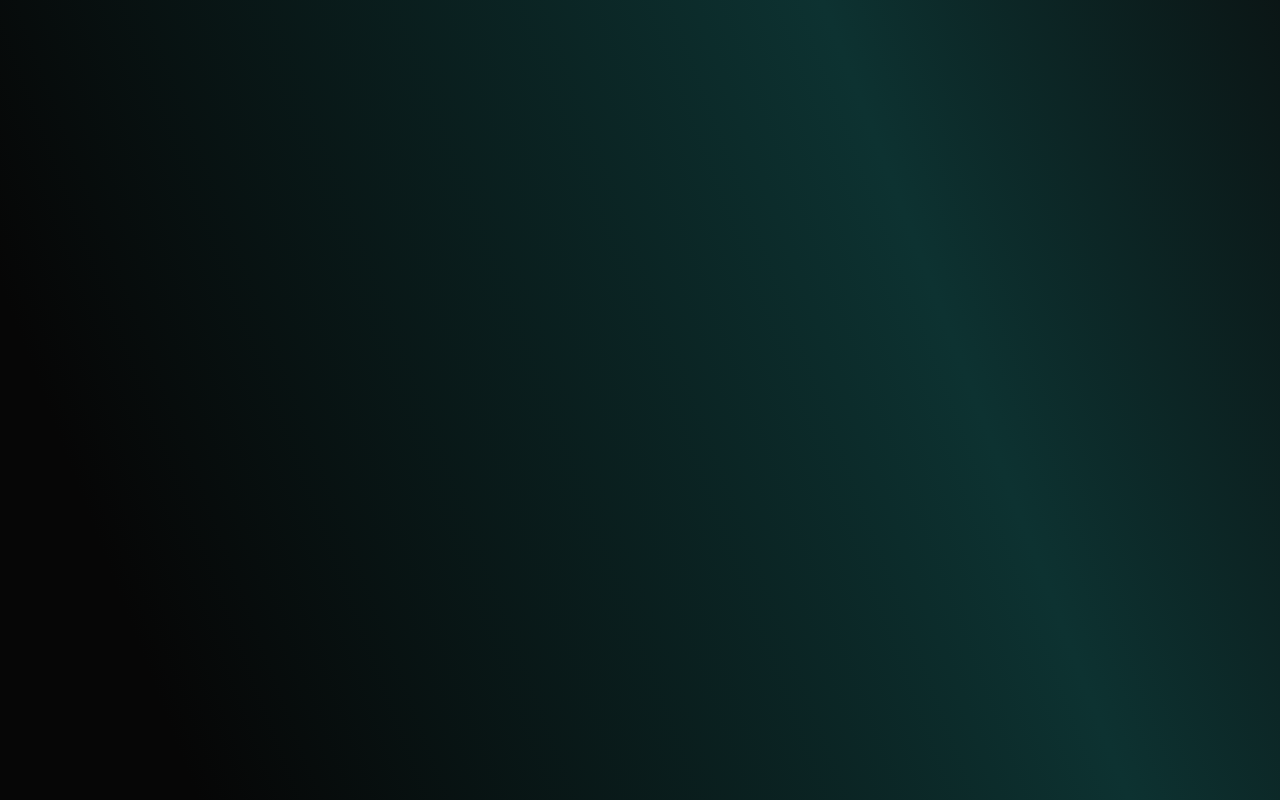
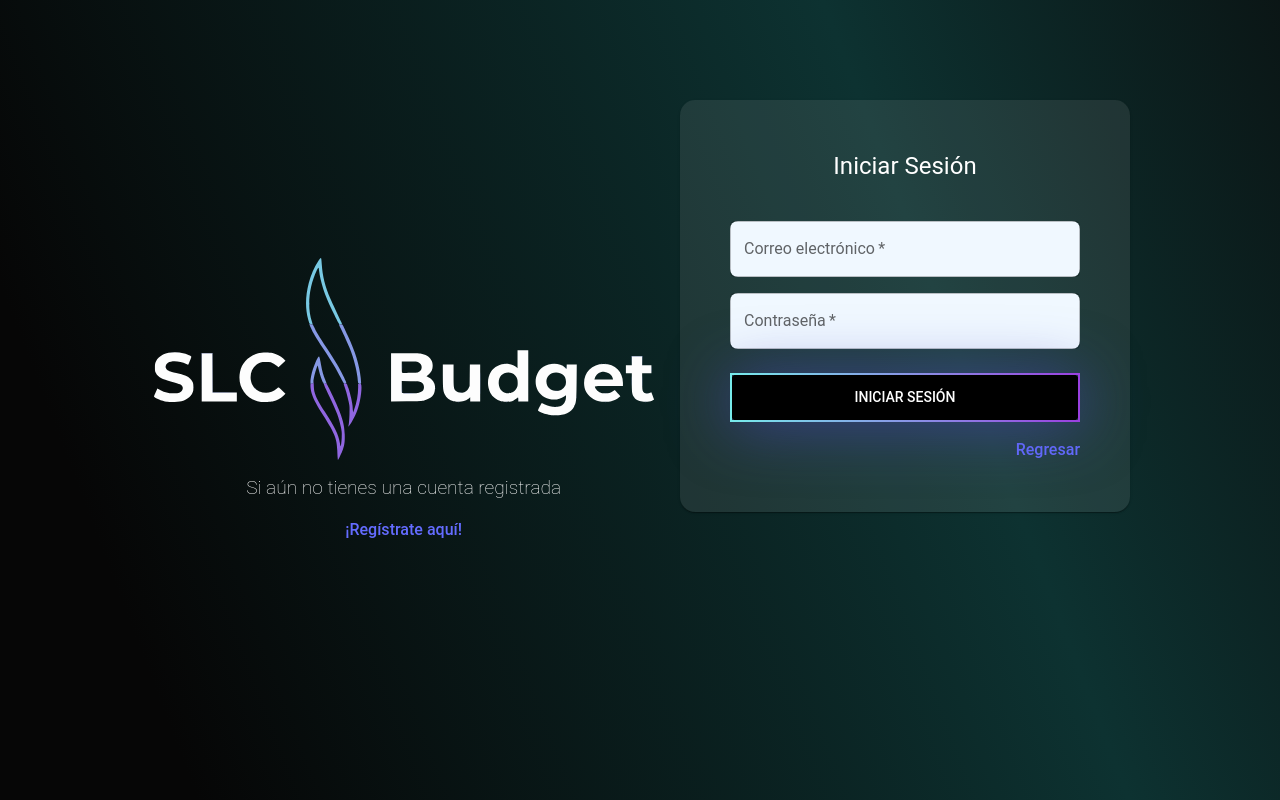
Before and after one commit to gomezcamilo9701/SLC-Budget-Website, a React (Vite) app: page /login in a window 1280 px wide. Before the commit this address had no page. Shown: the top 800 px of the page. Built offline with nearby package versions, Linux system fonts and the light colour scheme.

Commit message:
Login view update

```diff
--- a/src/App.tsx
+++ b/src/App.tsx
@@ -1,6 +1,6 @@
 import { BrowserRouter as Router, Route, Routes } from 'react-router-dom';
 
-//import LoginForm from './components/login/Login';
+import LoginForm from './components/login/Login';
 
 import RegisterForm from './components/register/Register';
 import './components/register/Register.css';
@@ -11,7 +11,7 @@ const App = () => {
     <Router>
       <Routes>
         <Route path="/" element={<RegisterForm />} />
-        {/* <Route path="/LoginForm" element={<LoginForm />} />  */}
+        <Route path="/login" element={<LoginForm />} />
         <Route path="/register" element={<RegisterForm />} />
       </Routes>
     </Router>
--- a/src/components/login/Login.css
+++ b/src/components/login/Login.css
@@ -0,0 +1,13 @@
+#root, body {
+    width: 1384px;
+    margin: 0;
+    background: linear-gradient(69deg, #060606 11.65%, #0D3231 66.81%, #0A0C0C 103.36%);
+  }
+
+  .text-field-custom{
+    background-color: aliceblue;
+    color: #8e8adb;
+    border: 2px solid #8e8adb;
+    border-radius: 8px;
+
+  }
--- a/src/components/login/Login.tsx
+++ b/src/components/login/Login.tsx
@@ -0,0 +1,207 @@
+import { useState } from "react";
+import CssBaseline from "@mui/material/CssBaseline";
+import Paper from "@mui/material/Paper";
+import Box from "@mui/material/Box";
+import Typography from "@mui/material/Typography";
+import { createTheme, ThemeProvider } from "@mui/material/styles";
+import { useForm, SubmitHandler } from "react-hook-form";
+import { Link } from "react-router-dom";
+import { Alert } from "@mui/material";
+import { Grid, TextField, Button } from "@mui/material";
+import { registerUser } from "../../services/user/UserService";
+import User from "../../models/user/User";
+
+
+const theme = createTheme({
+  typography: {
+    fontFamily: 'Roboto, sans-serif',
+  },
+});
+
+const defaultValues: UserToRegister = {
+  email: "",
+  name: "",
+  surname: "",
+  nickName: "",
+  password: "",
+};
+
+type UserToRegister = {
+  email: string;
+  name: string;
+  surname: string;
+  nickName: string;
+  password: string;
+};
+
+const LoginForm = () => {
+  const [alert, setAlert] = useState({
+    type: "",
+    message: "",
+  });
+  const {
+    register,
+    handleSubmit,
+   /* formState: { errors, isValid },*/
+    reset,
+  } = useForm<UserToRegister>({ defaultValues });
+
+  const onSubmit: SubmitHandler<UserToRegister> = async (data) => {
+    const { email, name, surname, nickName, password } = data;
+    try {
+      if (data) {
+        const user: User = {
+          email,
+          name,
+          surname,
+          nickName,
+          password,
+        };
+        await registerUser(user);
+        setAlert({
+          type: "success",
+          message: "Ingreso satisfactorio como usuario.",
+        });
+      }
+      reset();
+    } catch (e) {
+      setAlert({
+        type: "error",
+        message: "Error en el Ingreso.",
+      });
+    }
+  };
+
+  return (
+    <ThemeProvider theme={theme}>
+      <Grid container component="main" sx={{ height: "100vh" }}>
+        <CssBaseline />
+        <Grid item xs={false} sm={4} md={7} sx={{ position: "relative" }}>
+          <div
+            style={{
+              position: "absolute",
+              top: 0,
+              left: 0,
+              width: "100%",
+              height: "100%",
+              objectFit: "cover",
+              display: "flex",
+              flexDirection: "column",
+              justifyContent: "center",
+              alignItems: "center",
+
+            }}
+          >
+            <img
+              src="src/assets/logo-slc.svg"
+              alt="SLC Logo"
+              style={{
+                width: "500px",
+              }}
+            />
+            <h1 style={{ color: "white", fontSize: "1.2rem", fontWeight: 100, textAlign: "center", lineHeight: "1.7", }}>Si aún no tienes una cuenta registrada </h1>
+            <Link to="/register">¡Regístrate aquí!</Link>
+          </div>
+        </Grid>
+
+
+        <Grid item xs={12} sm={8} md={5} component={Paper} elevation={1} square
+          sx={{
+            position: "absolute",
+            top: 100,
+            right: 150,
+            width: 450,
+            borderRadius: "0.9375rem",
+            background: "rgba(217, 217, 217, 0.10)",
+          }}>
+          <Box
+            sx={{
+              my: 10,
+              mx: 16,
+              display: "flex",
+              flexDirection: "column",
+              alignItems: "center",
+              margin: "50px",
+              gap: "15px",
+            }}
+          >
+
+            <Typography component="h1" variant="h5" sx={{ color: "white" }}>
+              Iniciar Sesión
+            </Typography>
+            <Box
+              component="form"
+              noValidate
+              onSubmit={handleSubmit(onSubmit)}
+              sx={{ mt: 3 }}
+            >
+              <Grid container spacing={2} >
+                <Grid item xs={12}>
+                  <TextField
+                    className="text-field-custom"
+                    required
+                    fullWidth
+                    id="email"
+                    label="Correo electrónico"
+                    autoComplete="email"
+                    {...register("email", { required: true, minLength: 4 })}
+                  />
+                </Grid>
+                <Grid item xs={12}>
+                  <TextField
+                    className="text-field-custom"
+                    required
+                    fullWidth
+                    id="password"
+                    label="Contraseña"
+                    type="password"
+                    autoComplete="password"
+                  {...register("password", { required: true, minLength: 4 })}
+                  />
+                </Grid>
+              </Grid>
+              <Button
+                className="button-custom"
+                type="submit"
+                fullWidth
+                variant="contained"
+                sx={{
+                  mt: 3,
+                  mb: 2,
+                  backgroundColor: "#000",
+                  borderRadius: "10px",
+                  border: '2px solid',
+                  borderImage: 'linear-gradient(to right, #77EBEB, #9A40E0)',
+                  borderImageSlice: 1,
+                  borderImageSource: 'linear-gradient(to right, #77EBEB, #9A40E0)',
+                  padding: '10px',
+                  boxShadow: "0px 4px 61px 0px rgba(77, 71, 195, 0.60)",
+                  '&:hover': {
+                    backgroundColor: "#211f42"
+                  },
+
+                }}
+             /* disabled={!isValid}*/
+              >
+                Iniciar Sesión
+              </Button>
+              <Grid container justifyContent="flex-end">
+                <Grid item>
+                  <Link to="/home">Regresar</Link>
+                </Grid>
+              </Grid>
+              {alert.type === "success" && (
+                <Alert severity="success">{alert.message}</Alert>
+              )}
+              {alert.type === "error" && (
+                <Alert severity="error">{alert.message}</Alert>
+              )}
+            </Box>
+          </Box>
+        </Grid>
+      </Grid>
+    </ThemeProvider >
+  );
+};
+
+export default LoginForm;
```
